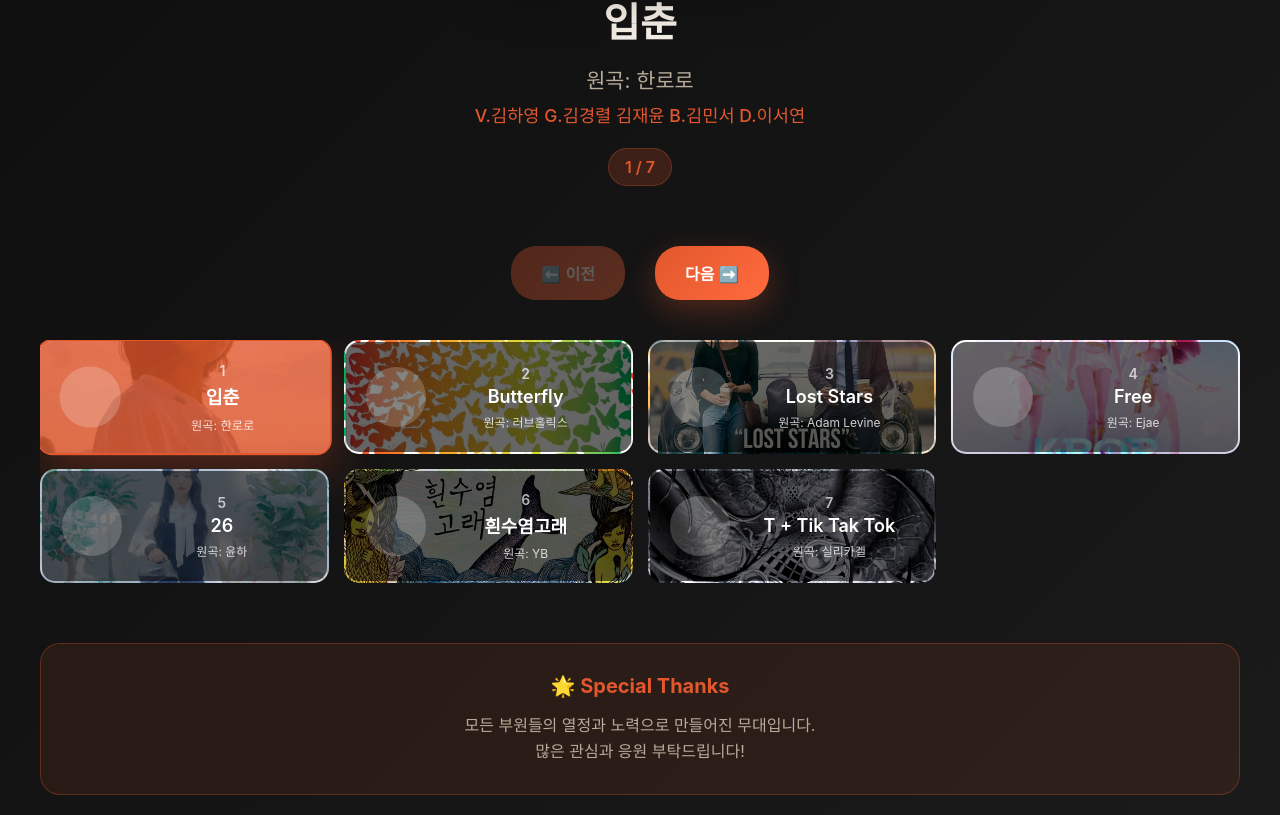
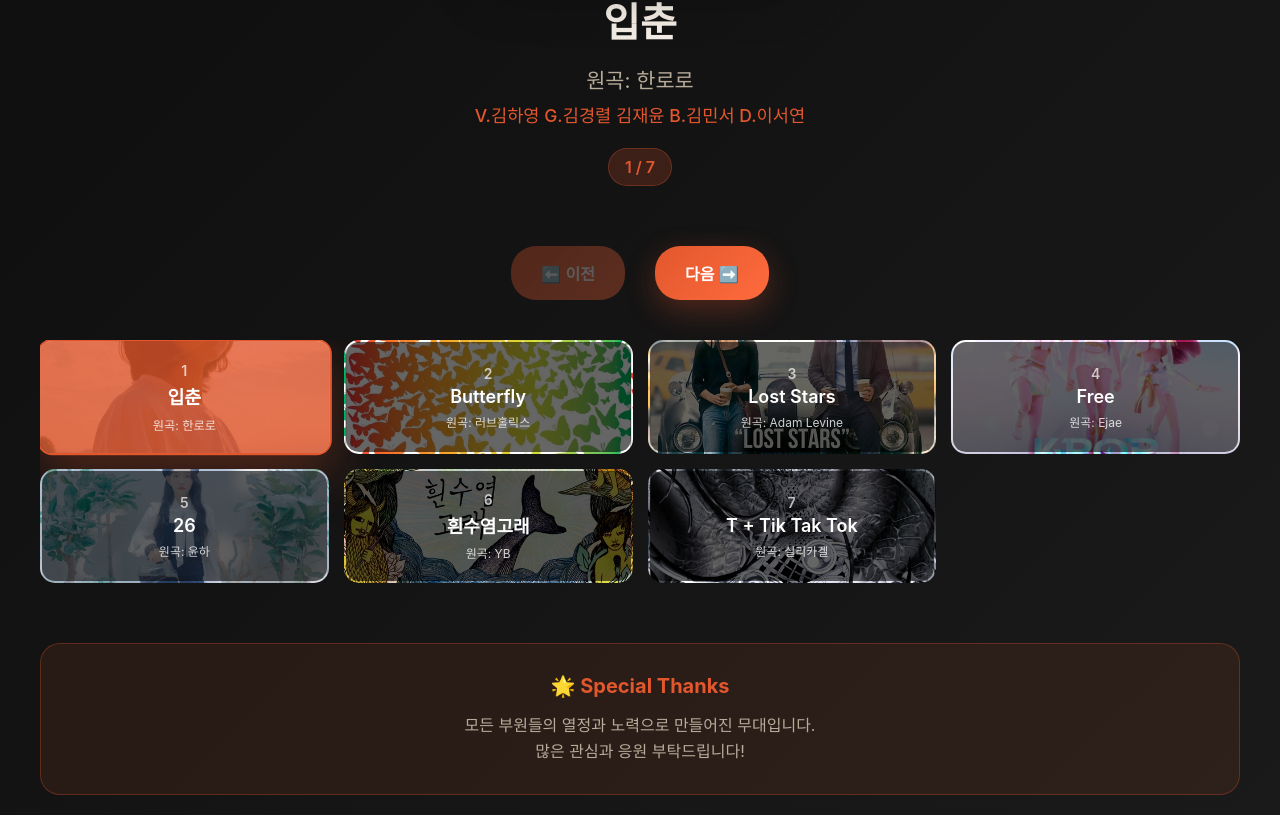
Before and after one commit to BBIYAKYEE7/habitus, a React (Create React App) app: page /setlist in a window 1280 px wide. Shown: the part 821-1636 px from the top of the page. Built offline with nearby package versions, Linux system fonts and the light colour scheme; a web font is replaced by a local one.

Commit message:
원 제거

```diff
--- a/src/SetlistPage.js
+++ b/src/SetlistPage.js
@@ -331,7 +331,6 @@ const SetlistPage = () => {
                 }}
               >
                 <div className="thumbnail-overlay">
-                  <div className="thumbnail-icon">{song.albumImage ? '' : song.icon}</div>
                   <div className="thumbnail-info">
                     <span className="thumbnail-number">{index + 1}</span>
                     <span className="thumbnail-title">{song.song}</span>
```
